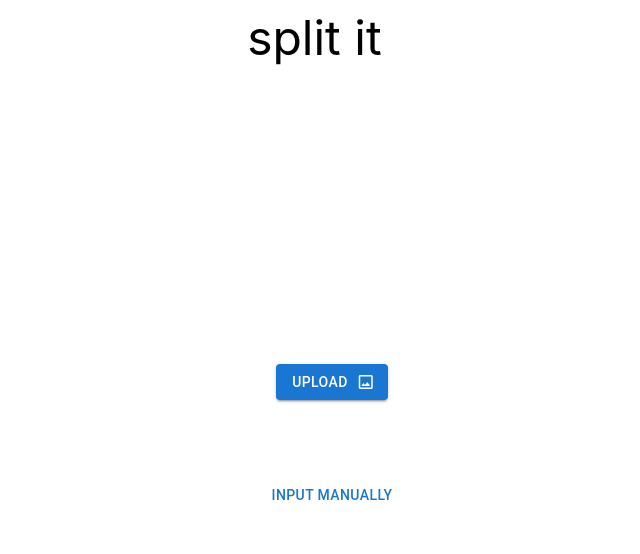
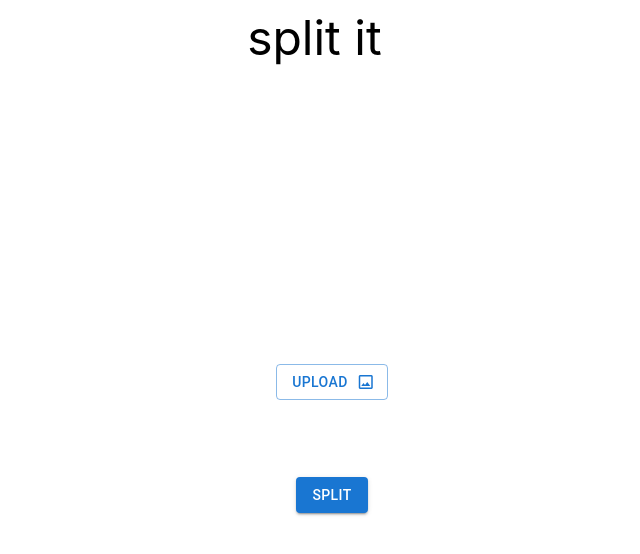
Before and after one commit to exing1/split-it, a React (Create React App) app: page / in a window 1280 px wide. Shown: the top 554 px of the page, without its empty margins (308-948 px from the left). Built offline with nearby package versions, Linux system fonts and the light colour scheme.

Commit message:
filepath

```diff
--- a/src/App.css
+++ b/src/App.css
@@ -30,6 +30,13 @@
   justify-content: center;
   align-items: center;
   flex-direction: column;
+}
+
+#loading {
+  position: absolute;
+  top: 30%;
+  width: 100%;
+  text-align: center;
 }
 
 .upload {
--- a/src/pages/Input.js
+++ b/src/pages/Input.js
@@ -3,7 +3,7 @@ import TextField from '@mui/material/TextField';
 import IconButton from '@mui/material/IconButton';
 import Stack from '@mui/material/Stack';
 import { useState, useRef } from "react";
-import { useNavigate } from "react-router-dom"
+import { useNavigate, useLocation } from "react-router-dom"
 
 const NameStorage = {}
 const PriceStorage = {}
@@ -11,9 +11,9 @@ const PriceStorage = {}
 export default function Input() {
 
     const navigate = useNavigate()
+    const location = useLocation()
 
-
-    const receiptItems = JSON.parse(localStorage.getItem("receiptItems"))
+    const receiptItems = location.state
 
     const init = []
     for (let i = 0; i < receiptItems.length; i++) {
--- a/src/pages/Scan.js
+++ b/src/pages/Scan.js
@@ -3,23 +3,23 @@ import { Link } from "react-router-dom";
 import Button from '@mui/material/Button';
 import axios from 'axios';
 import { useNavigate } from "react-router-dom";
+import { useState } from "react";
 
 const Scan = () => {
 
     const navigate = useNavigate();
 
+    const [loading, setLoading] = useState("");
+
     const scanReceipt = () => {
+        setLoading("parsing image...");
         axios({
           method: "GET",
           url:"/scan-receipt",
         })
         .then((response) => {
           const res = response.data
-          console.log(res.items)
-          localStorage.setItem('receiptItems', JSON.stringify(res.items))
-        })
-        .then(() => {
-            navigate("/input");
+          navigate("/input", {state: res.items})
         }).catch((error) => {
           if (error.response) {
             console.log(error.response)
@@ -28,17 +28,30 @@ const Scan = () => {
             }
         })
     }
+
+    const checkFile = (e) => {
+        const path = e.target.value
+        if (path != "") {
+            const file = path.substring(path.lastIndexOf("\\") + 1);
+            console.log(file)
+            setLoading(file + " uploaded");
+        }
+    }
+
     return (
         <>
             <TopBar prev=""/>
+            <div id="loading">
+                {loading}
+            </div>
             <div className="box">
-                <Button variant="contained" component="label" endIcon={<PhotoIcon />}>
+                <Button variant="outlined" component="label" endIcon={<PhotoIcon />} onChange={checkFile}>
                     Upload
                     <input hidden accept="image/*" multiple type="file" />
                 </Button>
                 <div className="input">
-                    <Button className="nav" onClick={scanReceipt}>
-                        input manually
+                    <Button variant="contained" className="nav" onClick={scanReceipt}>
+                        Split
                     </Button>
                 </div>
             </div>
```
Also changed, not shown: 1 other file (tests, documents, lock files or other folders).
